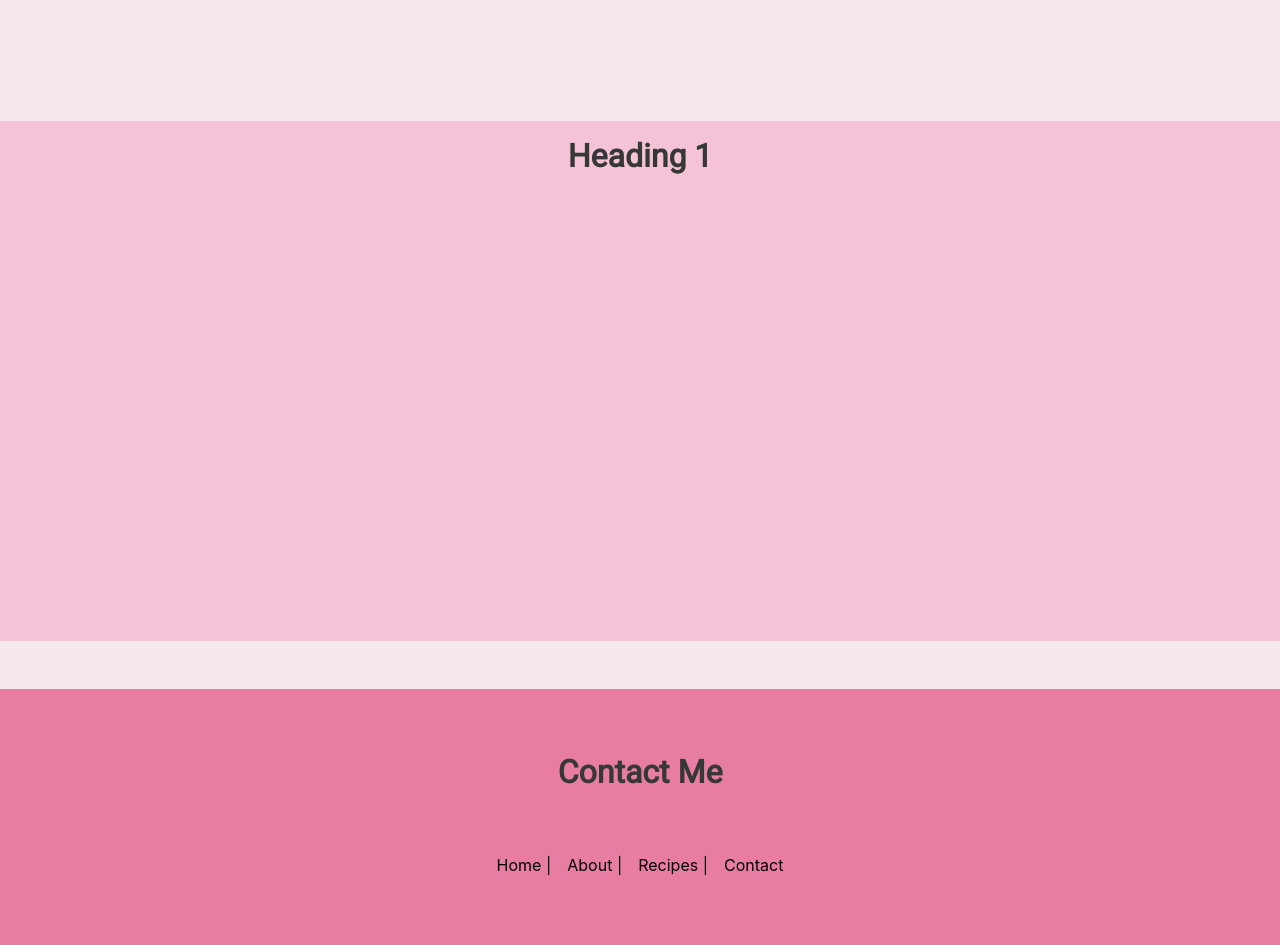
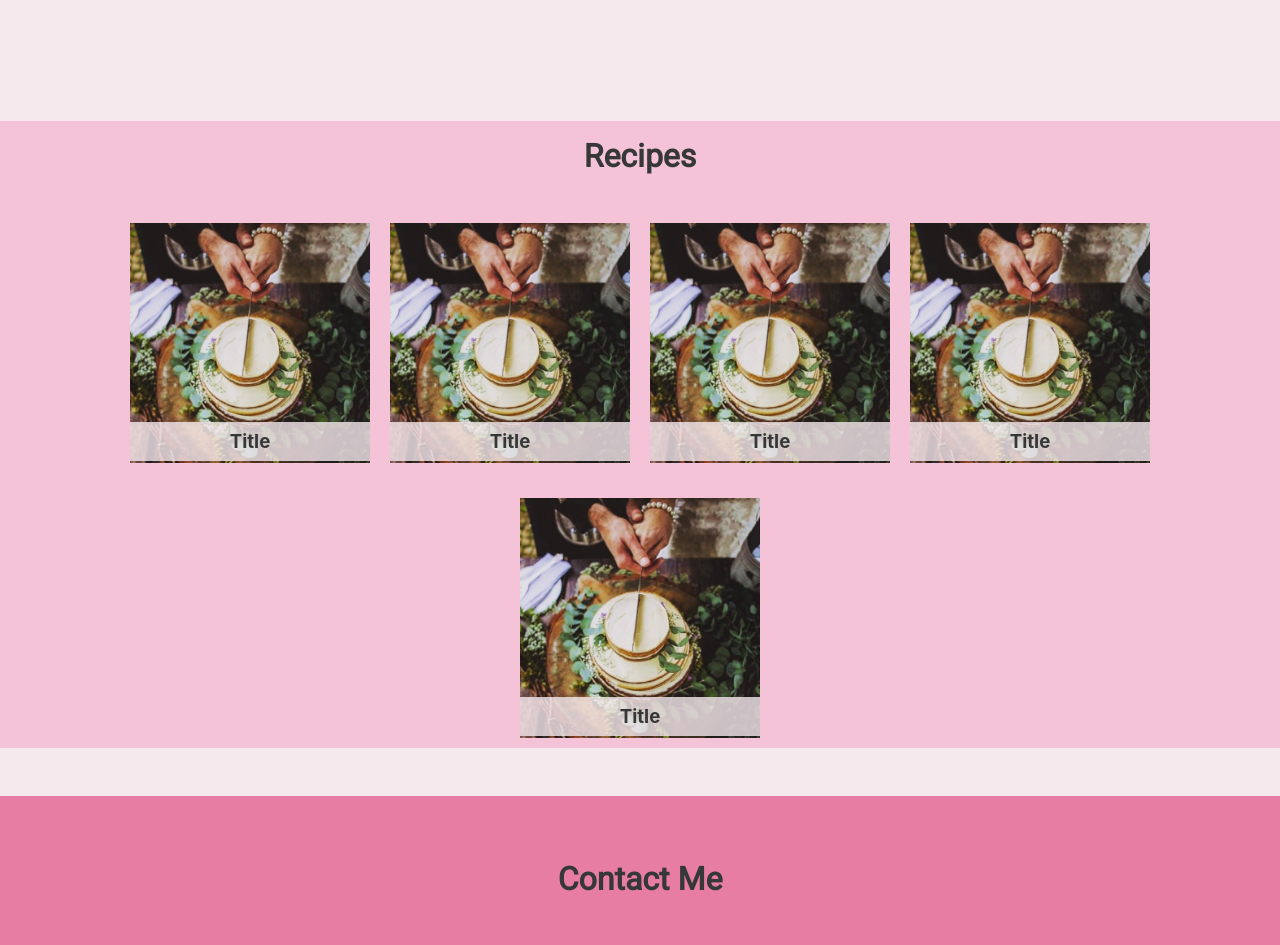
Before and after one commit to Cosmic-Chimp/kokv2, a React (Create React App) app: page / in a window 1280 px wide. Shown: the part 1620-2565 px from the top of the page. Built offline with nearby package versions, Linux system fonts and the light colour scheme.

Commit message:
monday work

```diff
--- a/src/components/Posts/Posts.js
+++ b/src/components/Posts/Posts.js
@@ -1,11 +1,37 @@
 import React from "react";
-import { PinkBg, RecipeH1 } from "./PostsStyled";
+import {
+  PinkBg,
+  Postcontainer,
+  RecipeCard,
+  RecipeH1,
+  RecipeTitle,
+} from "./PostsStyled";
+
+// import all images her(this is hardcoding the srcs)
+import Cake from "../assets/weddingC.png";
 
 const Posts = () => {
   return (
     <>
       <PinkBg>
-        <RecipeH1>Heading 1</RecipeH1>
+        <RecipeH1>Recipes</RecipeH1>
+        <Postcontainer>
+          <RecipeCard background={Cake}>
+            <RecipeTitle>Title</RecipeTitle>
+          </RecipeCard>
+          <RecipeCard background={Cake}>
+            <RecipeTitle>Title</RecipeTitle>
+          </RecipeCard>
+          <RecipeCard background={Cake}>
+            <RecipeTitle>Title</RecipeTitle>
+          </RecipeCard>
+          <RecipeCard background={Cake}>
+            <RecipeTitle>Title</RecipeTitle>
+          </RecipeCard>
+          <RecipeCard background={Cake}>
+            <RecipeTitle>Title</RecipeTitle>
+          </RecipeCard>
+        </Postcontainer>
       </PinkBg>
     </>
   );
--- a/src/components/Posts/PostsStyled.js
+++ b/src/components/Posts/PostsStyled.js
@@ -6,7 +6,7 @@ import styled from "styled-components";
 // container for posts//
 export const PinkBg = styled.div`
   width: 100%;
-  height: 65vh;
+  height: fit-content;
   background-color: #f5c3d7;
   margin: 3rem 0px;
 `;
@@ -17,4 +17,44 @@ export const RecipeH1 = styled.h1`
   justify-content: center;
   padding: 0.5em;
 `;
-export const Items = styled.div``;
+
+export const Postcontainer = styled.div`
+  display: flex;
+  flex-wrap: wrap;
+  justify-content: center;
+  background-color: #f5c3d7;
+  height: auto;
+  margin: 1rem 0px;
+  gap: 15px 0px;
+`;
+
+export const RecipeCard = styled.div`
+  display: flex;
+  min-height: 15em;
+  min-width: 15rem;
+  flex-wrap: 1;
+  margin: 10px;
+  background-color: honeydew;
+  /* flex: 0 1 200px; */
+  background-image: url(${({ background }) => background});
+  background-size: cover;
+  /* box-shadow: 1px 1px 10px 3px rgb(246, 233, 238, 0.8); */
+`;
+
+export const RecipeTitle = styled.h3`
+  position: relative;
+  margin: 0 auto;
+  top: 83%;
+  background-color: rgb(246, 233, 238, 0.8);
+  height: fit-content;
+  padding: 0.5rem 0px;
+  width: 100%;
+  text-align: center;
+  color: #363737;
+`;
+// export const ItemPic = styled.div`
+//   height: 50%;
+//   background-image: url(${({ background }) => background});
+//   background-repeat: no-repeat;
+//   background-size: cover;
+// `;
```
